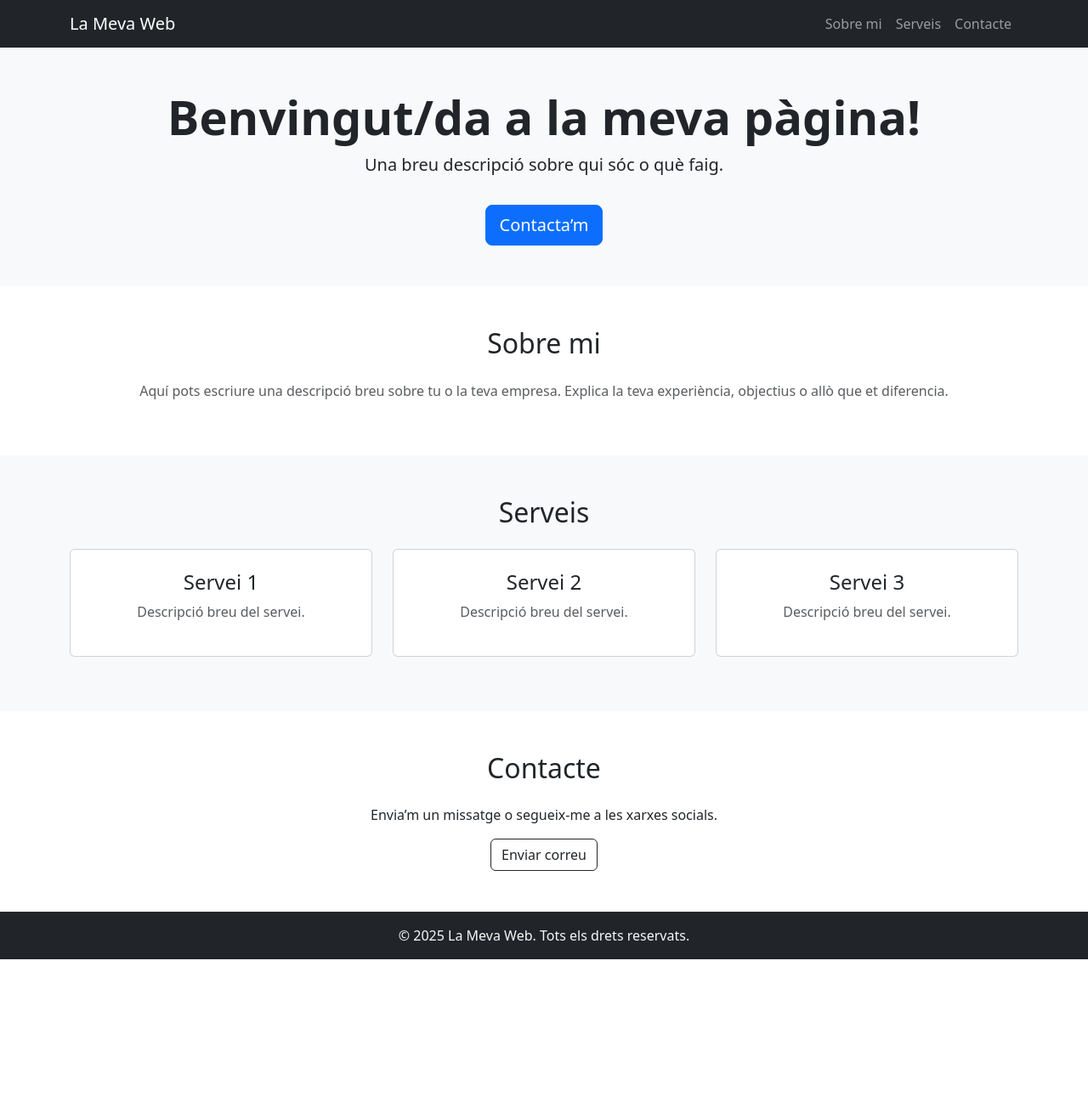
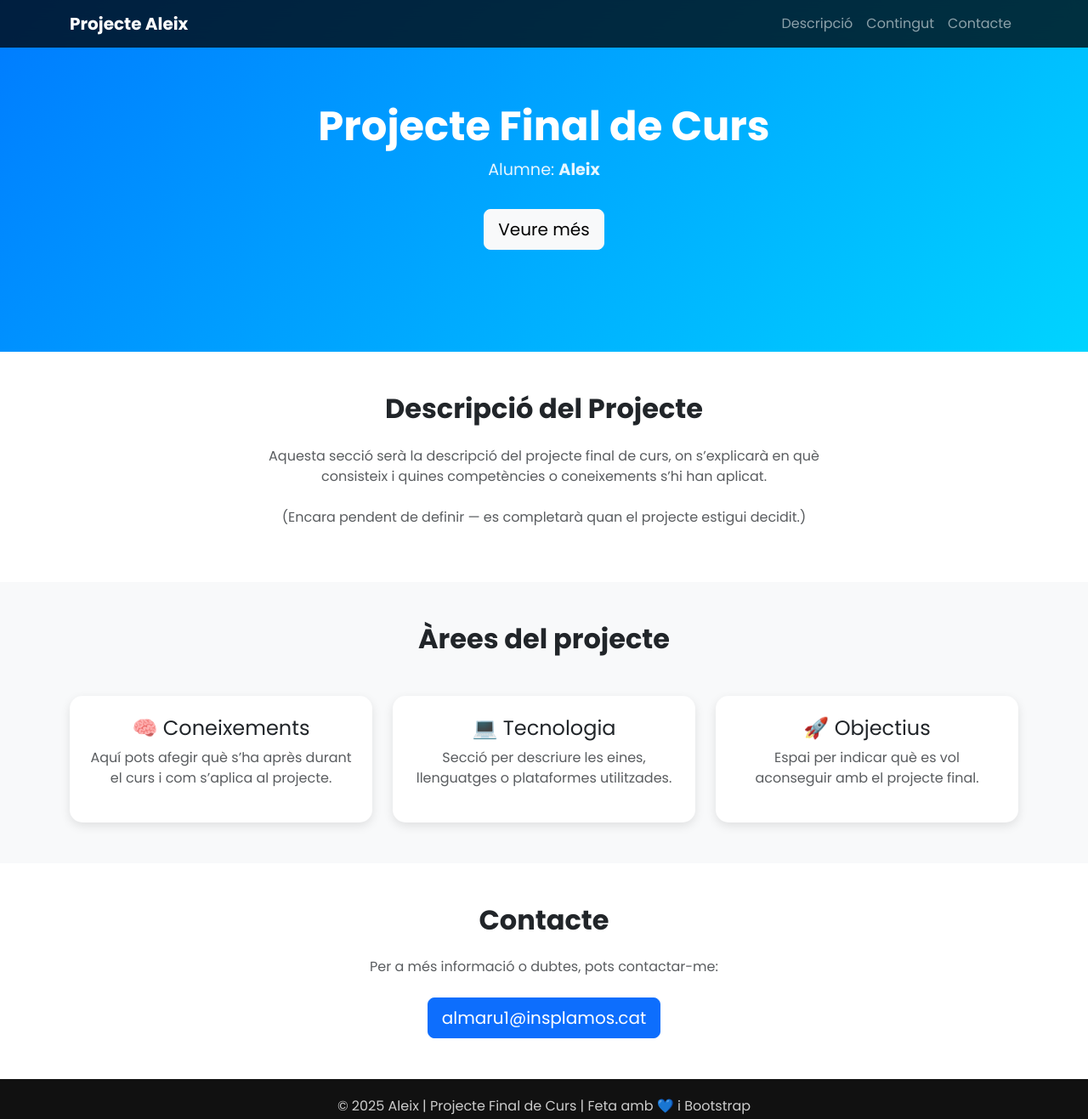
Before and after one commit to Almaru1/Almaru1.github.io, a plain HTML site: page index.html in a window 1280 px wide. Shown: the whole page at 85% size. Before the commit the page ends 1129 px from the top, so only its background shows below. Drawn offline with nearby package versions, Linux system fonts and the light colour scheme.

Commit message:
Index millorat

```diff
--- a/index.html
+++ b/index.html
@@ -1,25 +1,86 @@
+<!DOCTYPE html>
 <!DOCTYPE html>
 <html lang="ca">
 <head>
   <meta charset="UTF-8">
   <meta name="viewport" content="width=device-width, initial-scale=1">
-  <title>Pàgina de Presentació</title>
-  <!-- Bootstrap CSS -->
+  <title>Projecte Final - Aleix</title>
   <link href="https://cdn.jsdelivr.net/npm/bootstrap@5.3.3/dist/css/bootstrap.min.css" rel="stylesheet">
+  <link href="https://fonts.googleapis.com/css2?family=Poppins:wght@400;600;700&display=swap" rel="stylesheet">
+
+  <style>
+    body {
+      scroll-behavior: smooth;
+      font-family: 'Poppins', sans-serif;
+    }
+
+    /* Navbar */
+    .navbar {
+      backdrop-filter: blur(10px);
+      background-color: rgba(0, 0, 0, 0.75) !important;
+    }
+
+    /* Hero */
+    #hero {
+      background: linear-gradient(135deg, #007bff 0%, #00d4ff 100%);
+      color: white;
+      padding: 120px 0;
+      text-align: center;
+    }
+
+    #hero h1 {
+      font-size: 3rem;
+      font-weight: 700;
+    }
+
+    #hero p {
+      font-size: 1.2rem;
+      opacity: 0.9;
+    }
+
+    /* Cards */
+    .card {
+      border: none;
+      border-radius: 15px;
+      box-shadow: 0 4px 12px rgba(0, 0, 0, 0.1);
+      transition: transform 0.3s ease, box-shadow 0.3s ease;
+    }
+
+    .card:hover {
+      transform: translateY(-8px);
+      box-shadow: 0 8px 20px rgba(0, 0, 0, 0.15);
+    }
+
+    /* Footer */
+    footer {
+      background-color: #111;
+      color: #ccc;
+      padding: 20px 0;
+    }
+
+    footer a {
+      color: #00d4ff;
+      text-decoration: none;
+    }
+
+    footer a:hover {
+      text-decoration: underline;
+    }
+  </style>
 </head>
 <body>
 
   <!-- Navbar -->
-  <nav class="navbar navbar-expand-lg navbar-dark bg-dark">
+  <nav class="navbar navbar-expand-lg navbar-dark fixed-top">
     <div class="container">
-      <a class="navbar-brand" href="#">La Meva Web</a>
+      <a class="navbar-brand fw-bold" href="#">Projecte Aleix</a>
       <button class="navbar-toggler" type="button" data-bs-toggle="collapse" data-bs-target="#navbarNav">
         <span class="navbar-toggler-icon"></span>
       </button>
-      <div class="collapse navbar-collapse" id="navbarNav">
-        <ul class="navbar-nav ms-auto">
-          <li class="nav-item"><a class="nav-link" href="#about">Sobre mi</a></li>
-          <li class="nav-item"><a class="nav-link" href="#services">Serveis</a></li>
+      <div class="collapse navbar-collapse justify-content-end" id="navbarNav">
+        <ul class="navbar-nav">
+          <li class="nav-item"><a class="nav-link" href="#about">Descripció</a></li>
+          <li class="nav-item"><a class="nav-link" href="#content">Contingut</a></li>
           <li class="nav-item"><a class="nav-link" href="#contact">Contacte</a></li>
         </ul>
       </div>
@@ -27,43 +88,47 @@
   </nav>
 
   <!-- Hero -->
-  <section class="bg-light text-center py-5">
+  <section id="hero">
     <div class="container">
-      <h1 class="display-4 fw-bold">Benvingut/da a la meva pàgina!</h1>
-      <p class="lead">Una breu descripció sobre qui sóc o què faig.</p>
-      <a href="#contact" class="btn btn-primary btn-lg mt-3">Contacta’m</a>
+      <h1>Projecte Final de Curs</h1>
+      <p>Alumne: <strong>Aleix</strong></p>
+      <a href="#about" class="btn btn-light btn-lg mt-3">Veure més</a>
     </div>
   </section>
 
-  <!-- Sobre mi -->
-  <section id="about" class="py-5">
-    <div class="container text-center">
-      <h2 class="mb-4">Sobre mi</h2>
-      <p class="text-muted">Aquí pots escriure una descripció breu sobre tu o la teva empresa. Explica la teva experiència, objectius o allò que et diferencia.</p>
+  <!-- Descripció -->
+  <section id="about" class="py-5 text-center">
+    <div class="container">
+      <h2 class="fw-bold mb-4">Descripció del Projecte</h2>
+      <p class="text-muted mx-auto" style="max-width:700px;">
+        Aquesta secció serà la descripció del projecte final de curs, on s’explicarà en què consisteix i quines competències o coneixements s’hi han aplicat.
+        <br><br>
+        (Encara pendent de definir — es completarà quan el projecte estigui decidit.)
+      </p>
     </div>
   </section>
 
-  <!-- Serveis -->
-  <section id="services" class="bg-light py-5">
+  <!-- Contingut o àrees -->
+  <section id="content" class="bg-light py-5">
     <div class="container text-center">
-      <h2 class="mb-4">Serveis</h2>
-      <div class="row">
+      <h2 class="fw-bold mb-5">Àrees del projecte</h2>
+      <div class="row g-4">
         <div class="col-md-4">
-          <div class="card p-4 mb-3">
-            <h4>Servei 1</h4>
-            <p class="text-muted">Descripció breu del servei.</p>
+          <div class="card p-4">
+            <h4>🧠 Coneixements</h4>
+            <p class="text-muted">Aquí pots afegir què s’ha après durant el curs i com s’aplica al projecte.</p>
           </div>
         </div>
         <div class="col-md-4">
-          <div class="card p-4 mb-3">
-            <h4>Servei 2</h4>
-            <p class="text-muted">Descripció breu del servei.</p>
+          <div class="card p-4">
+            <h4>💻 Tecnologia</h4>
+            <p class="text-muted">Secció per descriure les eines, llenguatges o plataformes utilitzades.</p>
           </div>
         </div>
         <div class="col-md-4">
-          <div class="card p-4 mb-3">
-            <h4>Servei 3</h4>
-            <p class="text-muted">Descripció breu del servei.</p>
+          <div class="card p-4">
+            <h4>🚀 Objectius</h4>
+            <p class="text-muted">Espai per indicar què es vol aconseguir amb el projecte final.</p>
           </div>
         </div>
       </div>
@@ -71,20 +136,19 @@
   </section>
 
   <!-- Contacte -->
-  <section id="contact" class="py-5">
-    <div class="container text-center">
-      <h2 class="mb-4">Contacte</h2>
-      <p>Envia’m un missatge o segueix-me a les xarxes socials.</p>
-      <a href="mailto:example@email.com" class="btn btn-outline-dark">Enviar correu</a>
+  <section id="contact" class="py-5 text-center">
+    <div class="container">
+      <h2 class="fw-bold mb-4">Contacte</h2>
+      <p class="text-muted mb-4">Per a més informació o dubtes, pots contactar-me:</p>
+      <a href="mailto:almaru1@insplamos.cat" class="btn btn-primary btn-lg">almaru1@insplamos.cat</a>
     </div>
   </section>
 
   <!-- Footer -->
-  <footer class="bg-dark text-light text-center py-3">
-    <p class="mb-0">&copy; 2025 La Meva Web. Tots els drets reservats.</p>
+  <footer class="text-center">
+    <p>&copy; 2025 Aleix | Projecte Final de Curs | Feta amb 💙 i Bootstrap</p>
   </footer>
 
-  <!-- Bootstrap JS -->
   <script src="https://cdn.jsdelivr.net/npm/bootstrap@5.3.3/dist/js/bootstrap.bundle.min.js"></script>
 </body>
 </html>
```
